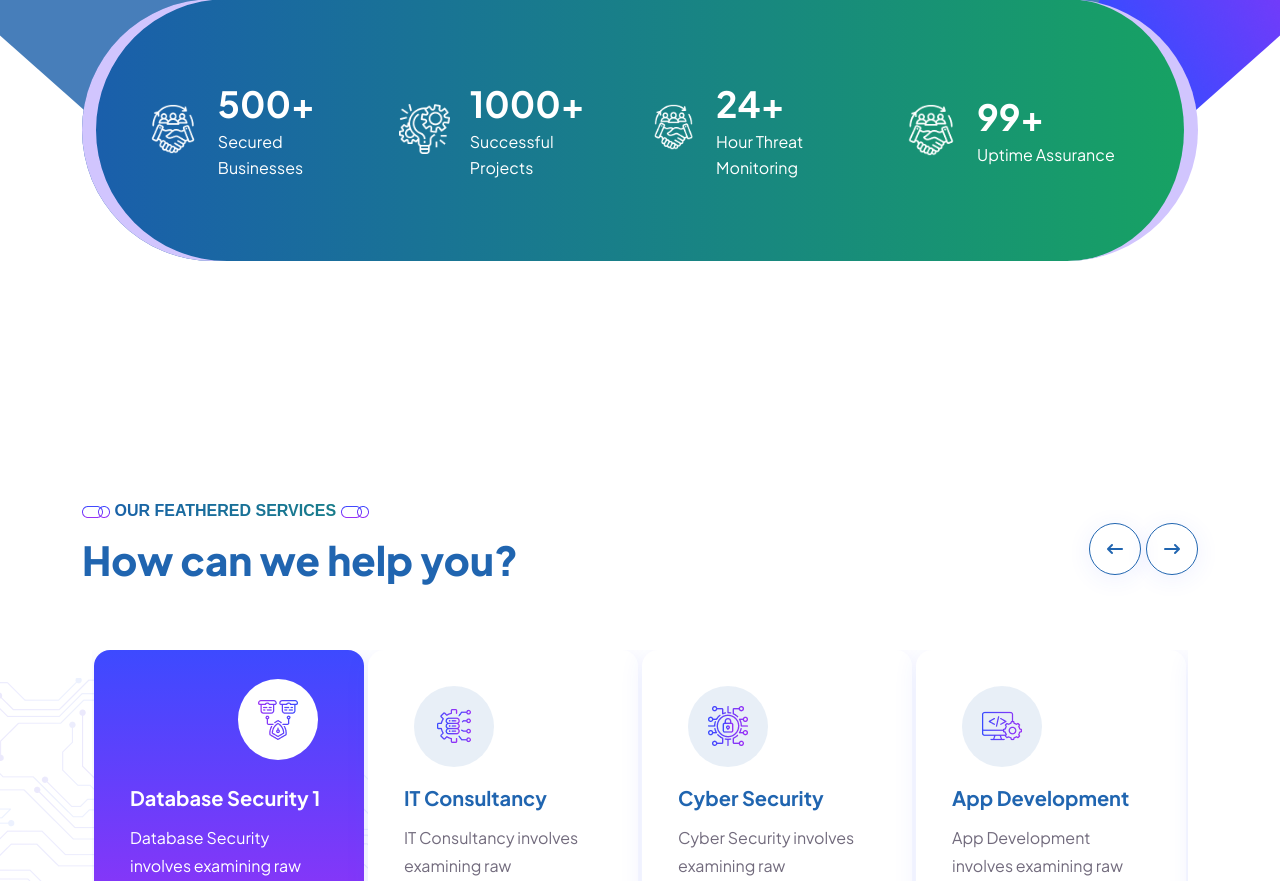
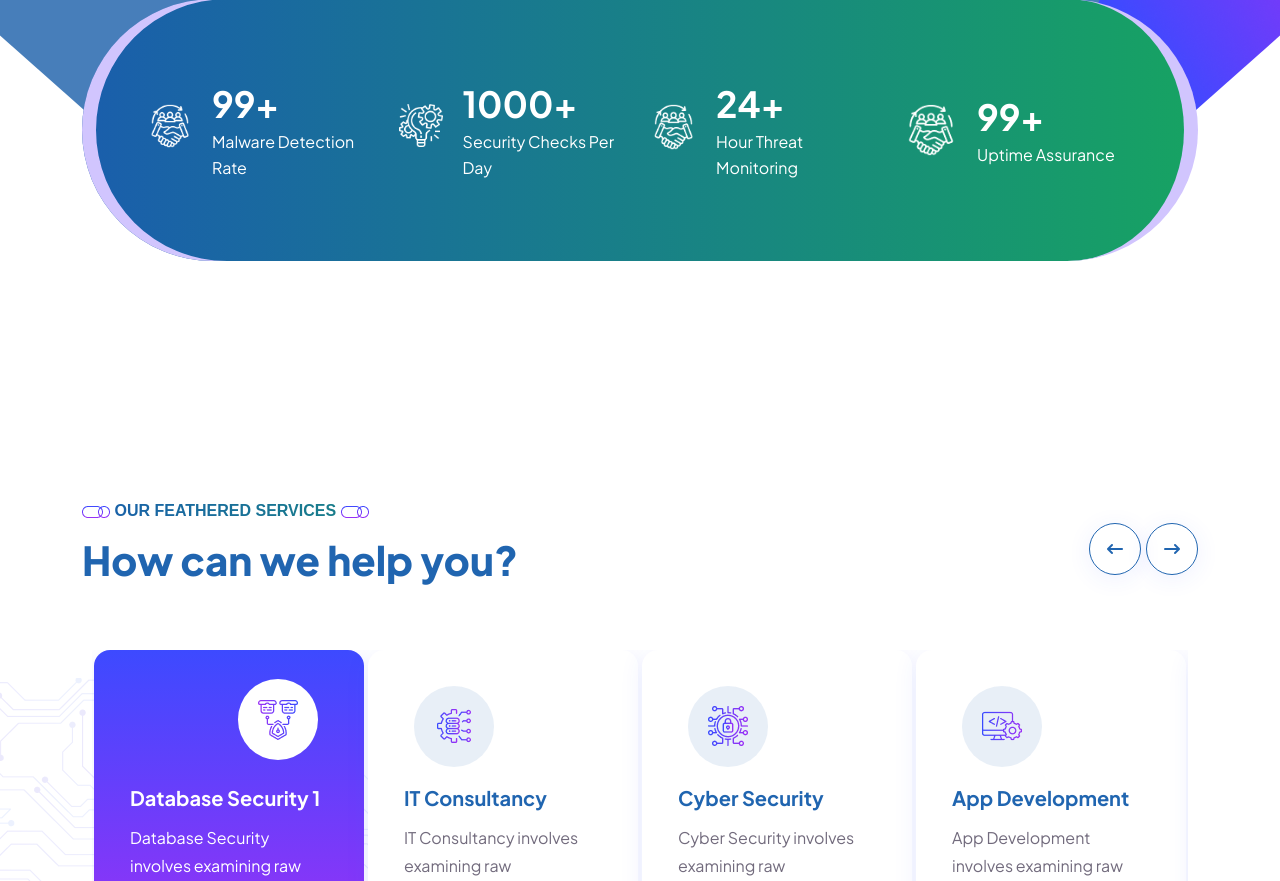
Before and after one commit to mohsinhabib0097/edg, a Next.js app: page /home-2 in a window 1280 px wide. Shown: the part 820-1701 px from the top of the page. Built offline with nearby package versions, Linux system fonts and the light colour scheme.

Commit message:
facts fix

```diff
--- a/app/(homes)/home-1/page.jsx
+++ b/app/(homes)/home-1/page.jsx
@@ -18,7 +18,9 @@ export const metadata = {
 };
 export default function Home1() {
   return (
+
     <>
+
       <HeaderTop />
       <Header1 />
       <main className="main position-relative" id="mains">
--- a/components/homes/home-1/Process.jsx
+++ b/components/homes/home-1/Process.jsx
@@ -4,7 +4,7 @@ import Image from "next/image";
 
 export default function Process() {
   return (
-    <section className="work-process-area pb-300 fix">
+    <section className="work-process-area pb-300 fix">a
       <div className="work-process-wrap style1">
         <div className="shape1_1 moving d-xl-block d-none">
           <Image
--- a/data/facts.js
+++ b/data/facts.js
@@ -1,14 +1,14 @@
 export const counterBoxes = [
   {
     icon: "/assets/img/icon/counterIcon1_1.png",
-    number: 500,
-    label: "Secured Businesses",
+    number: 99,
+    label: "Malware Detection Rate",
     delay: ".3s",
   },
   {
     icon: "/assets/img/icon/counterIcon1_2.png",
     number: 1000,
-    label: "Successful Projects",
+    label: "Security Checks Per Day",
     delay: ".6s",
   },
   {
```
